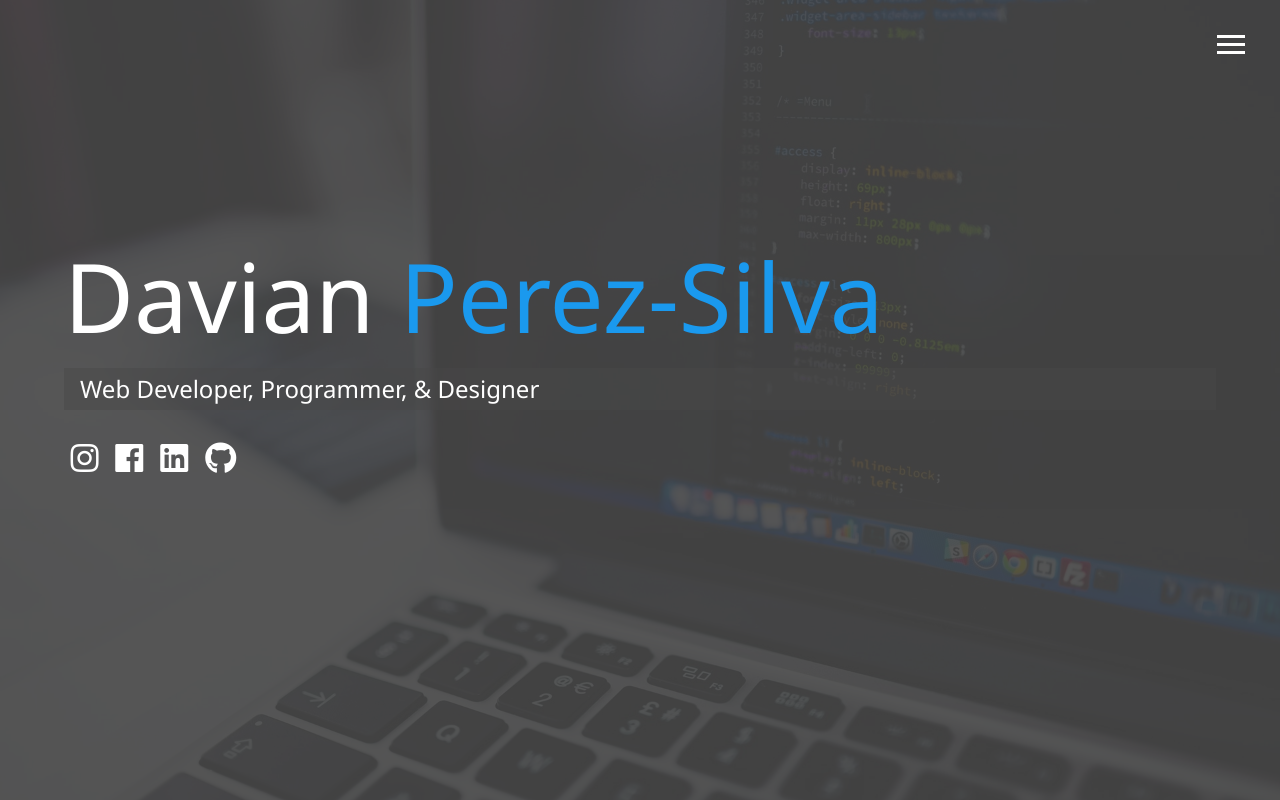
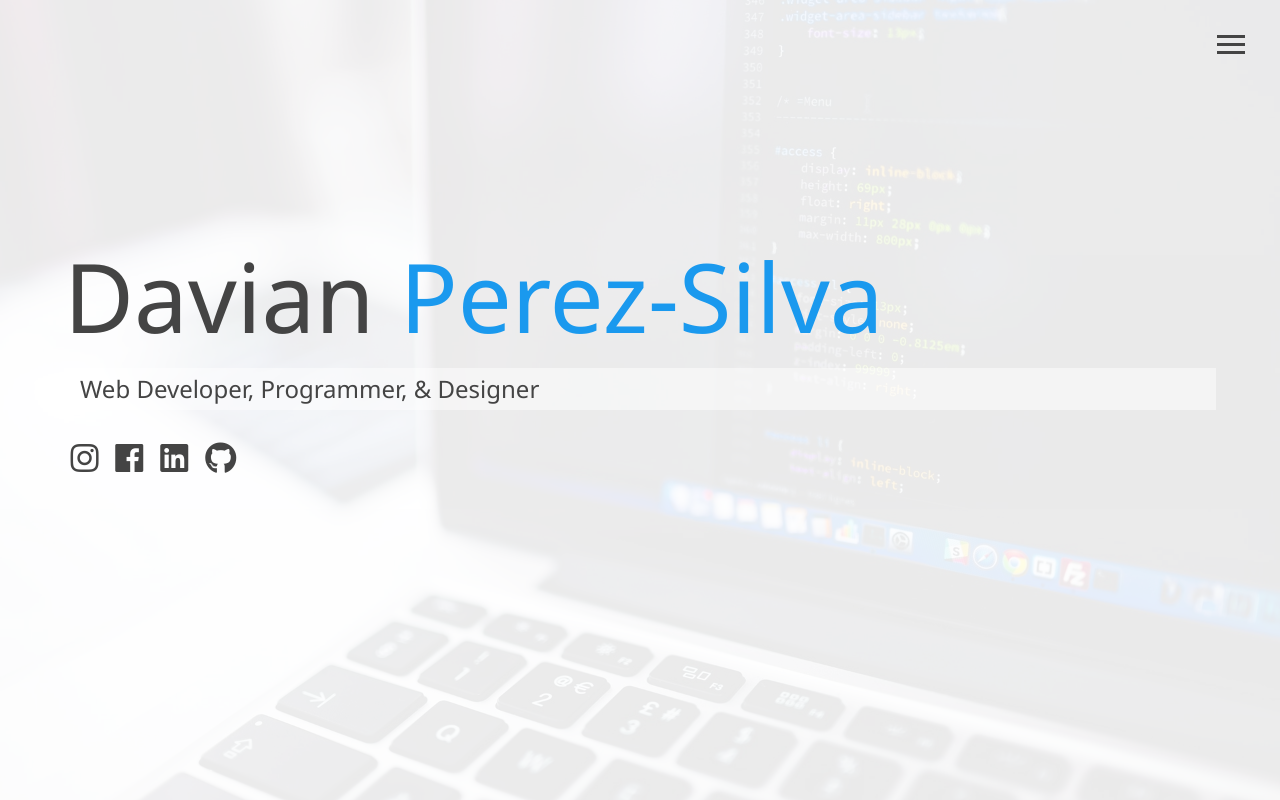
Before and after one commit to daviirose/Modern-Portfolio, a website: page dist/index.html in a window 1280 px wide. Drawn offline with Linux system fonts and the light colour scheme.

Commit message:
Changed color scheme

```diff
--- a/scss/_config.scss
+++ b/scss/_config.scss
@@ -1,4 +1,4 @@
-$primary-color: #444;
+$primary-color: #fff;
 $secondary-color: #1a99ee;
 $show-home-image: true;
 $home-image: url(../img/background.jpg);
--- a/scss/_menu.scss
+++ b/scss/_menu.scss
@@ -12,7 +12,7 @@
     width: 28px;
     height: 3px;
     margin: 0 0 5px 0;
-    background: #fff;
+    background: #444;
     @include easeOut;
   }
 
@@ -122,7 +122,7 @@
     text-transform: uppercase;
     padding: 1rem 0;
     font-weight: 300;
-    color: #fff;
+    color: #444;
   }
 }
 
--- a/scss/main.scss
+++ b/scss/main.scss
@@ -8,7 +8,7 @@
 body {
   @include background; //Everything in the background mixin will be added onto the body
   background: $primary-color;
-  color: #fff;
+  color: #444;
   height: 100%;
   margin: 0;
   font-family: "Segoe UI", Tahoma, Geneva, Verdana, sans-serif;
@@ -33,7 +33,7 @@ h3 {
 }
 
 a {
-  color: #fff;
+  color: #444;
   text-decoration: none;
 }
 header {
```
Also changed, not shown: dist/css/main.css.
